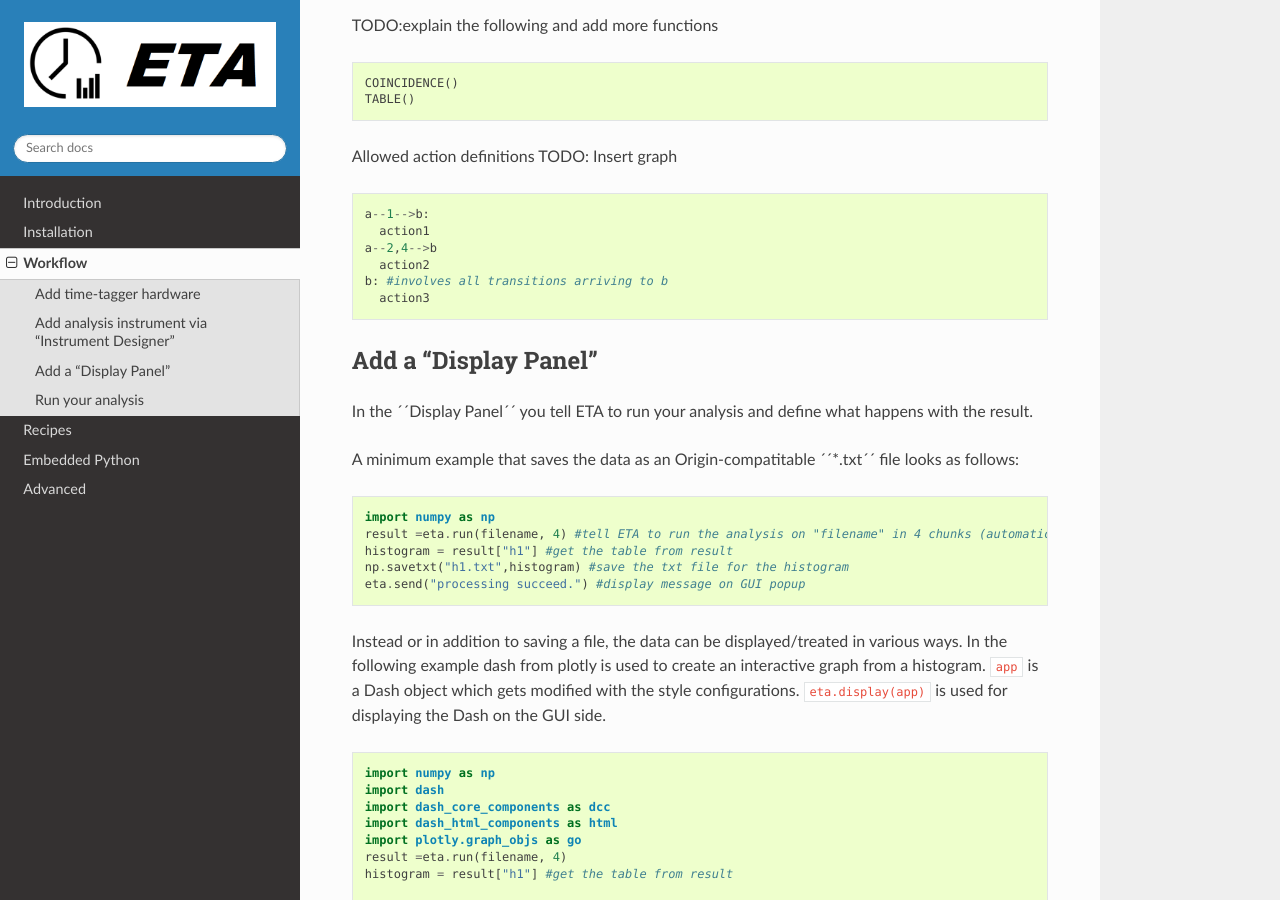
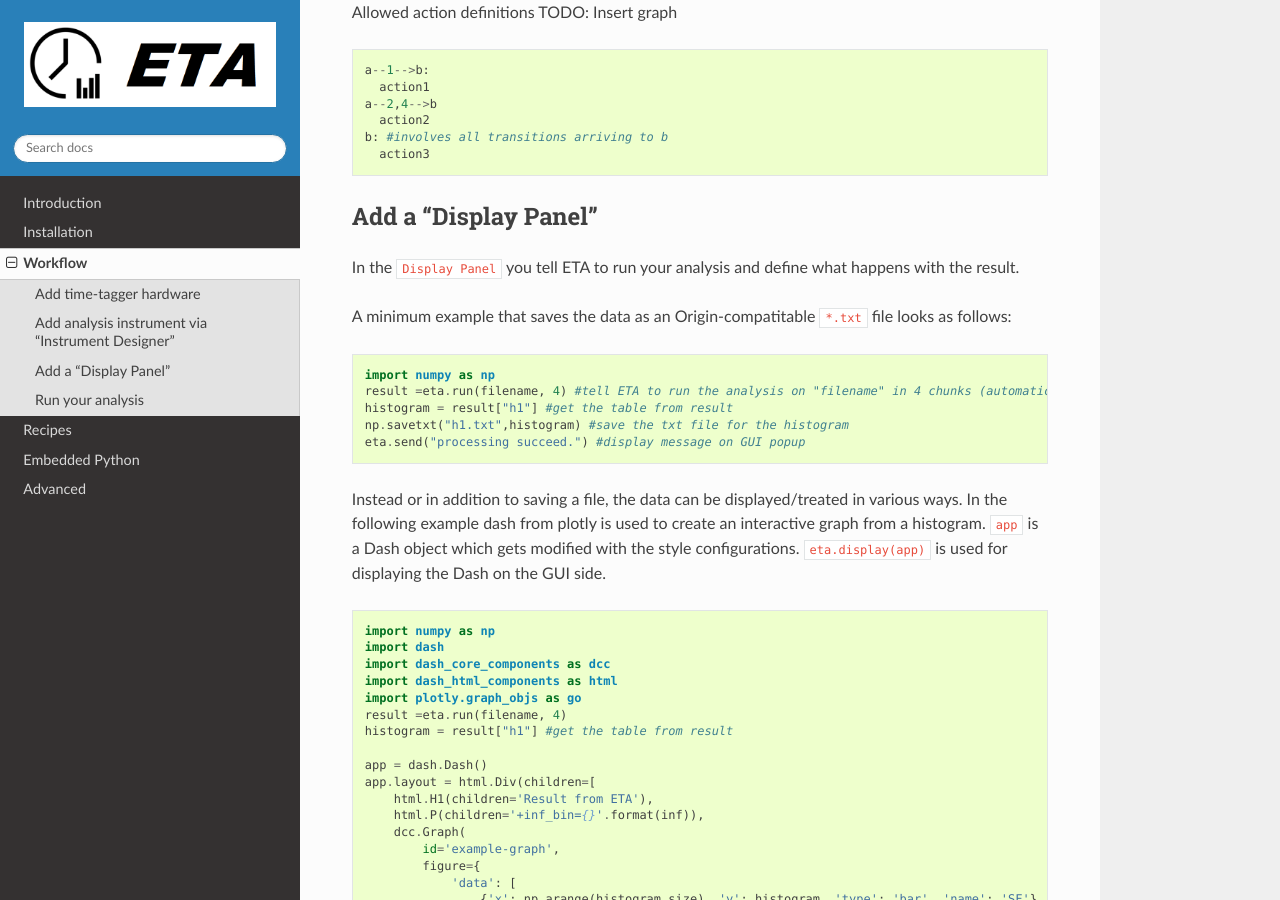
Before and after one commit to timetag/timetag.github.io, a Sphinx documentation site: the page built from docs/workflow.rst, in a window 1280 px wide and 900 px high, scrolled down 2772 px. Built offline with Sphinx 7.4.7 and the Read the Docs theme 2.0.0, drawn with Linux system fonts in a browser that asks for light colours.

Commit message:
Update workflow.rst

```diff
--- a/docs/workflow.rst
+++ b/docs/workflow.rst
@@ -36,6 +36,7 @@
 
 .. figure:: _static/etamanualexample.jpg
     :align: center
+    :width: 50 %
 
 We start in the ``silence`` state, indicated by the arrow with it’s tail attached
 nowhere.
@@ -63,6 +64,7 @@
 
 .. figure:: _static/etamanualexample1.png
     :align: center
+    :width: 50 %
 
 We will define actions so that we use channel 0 as the start channel and channel 1 as the stop channel. (Note, that this analysis will not record time differences between closest events, since the start is not reset if a second event occurs on channel 0 before an event occurs on channel 1. See Section “Coincidence Measurements”)
 
@@ -114,9 +116,9 @@
 
 Add a "Display Panel"
 -----------------------
-In the ´´Display Panel´´ you tell ETA to run your analysis and define what happens with the result.
+In the ``Display Panel`` you tell ETA to run your analysis and define what happens with the result.
 
-A minimum example that saves the data as an Origin-compatitable ´´*.txt´´ file looks as follows:
+A minimum example that saves the data as an Origin-compatitable ``*.txt`` file looks as follows:
 
 .. code:: python
 
```
